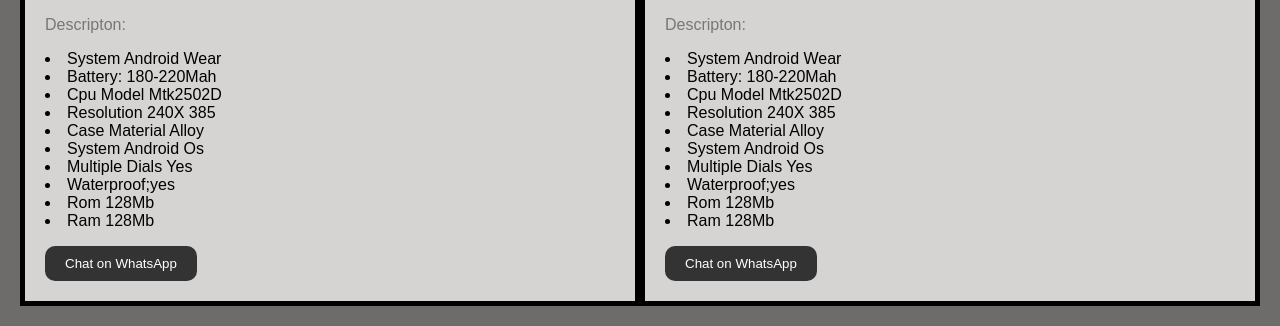
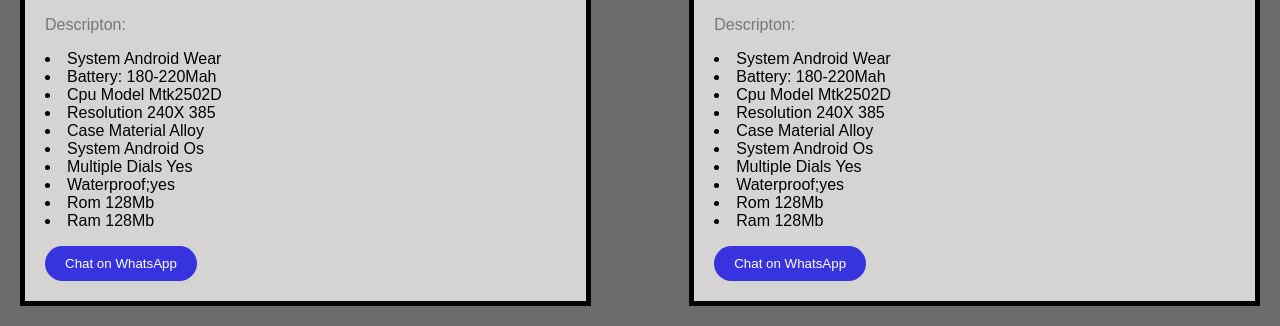
Before and after one commit to ABDULSAMAD123456/website, a plain HTML site: page index.html in a window 1280 px wide. Shown: the part 474-800 px from the top of the page. Drawn offline with Linux system fonts and the light colour scheme.

Commit message:
initial commit

```diff
--- a/style.css
+++ b/style.css
@@ -56,10 +56,9 @@ nav a {
   border: 5px solid #000000;
   padding: 20px;
   text-align: center;
-  width: 46%;
+  width: 42%;
   text-align: start;
 }
-
 
 /* product img */
 
@@ -86,13 +85,13 @@ nav a {
 
 .product button {
 
-  background-color: #333;
+  background-color: #3734df;
   border: none;
   color: #fff;
   cursor: pointer;
   padding: 10px 20px;
   transition: background-color 0.2s ease;
-  border-radius: 10px;
+  border-radius: 20px;
 
 }
 
@@ -103,7 +102,7 @@ nav a {
 
 }
 
-
+/* fotter */
 
 footer {
   background-color: #000000;
```
Also changed, not shown: contact.html (+3 -17 lines), index.html (+6 -47 lines), services.html (+6 -1 lines).
